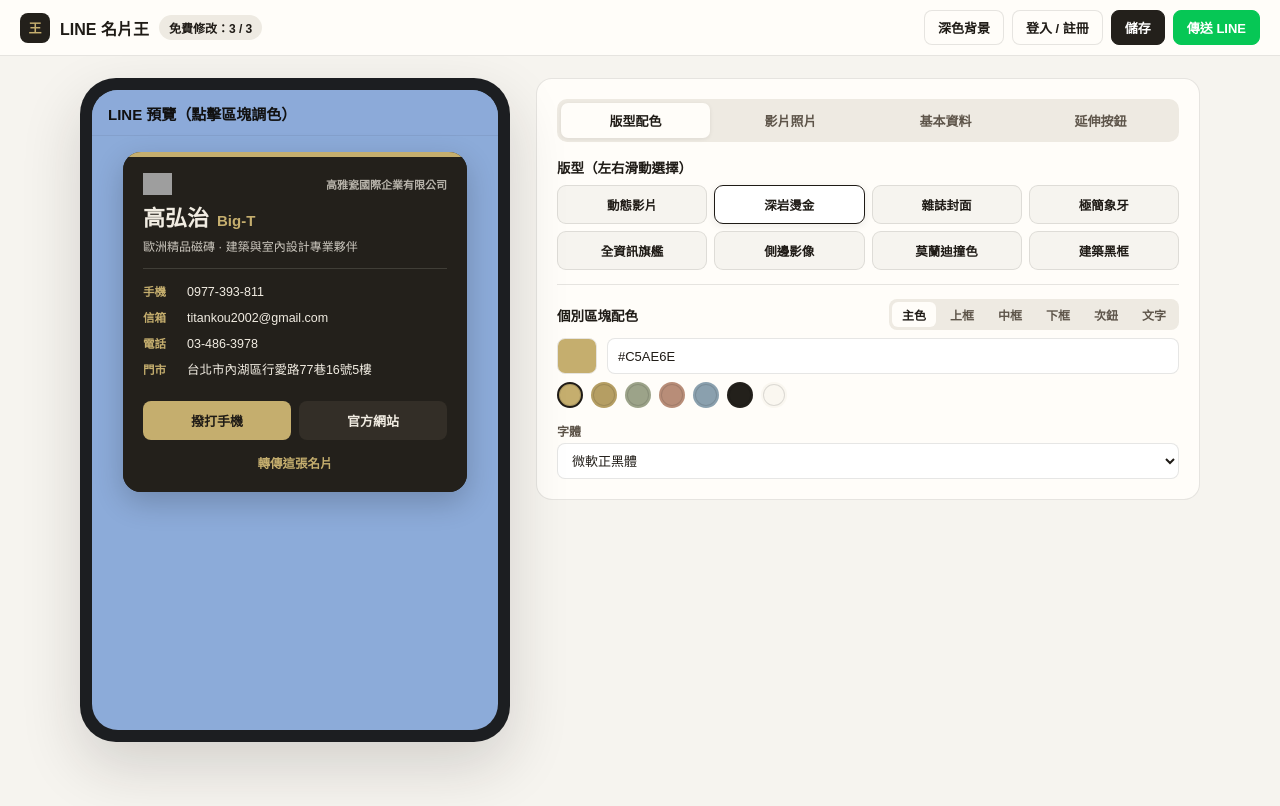
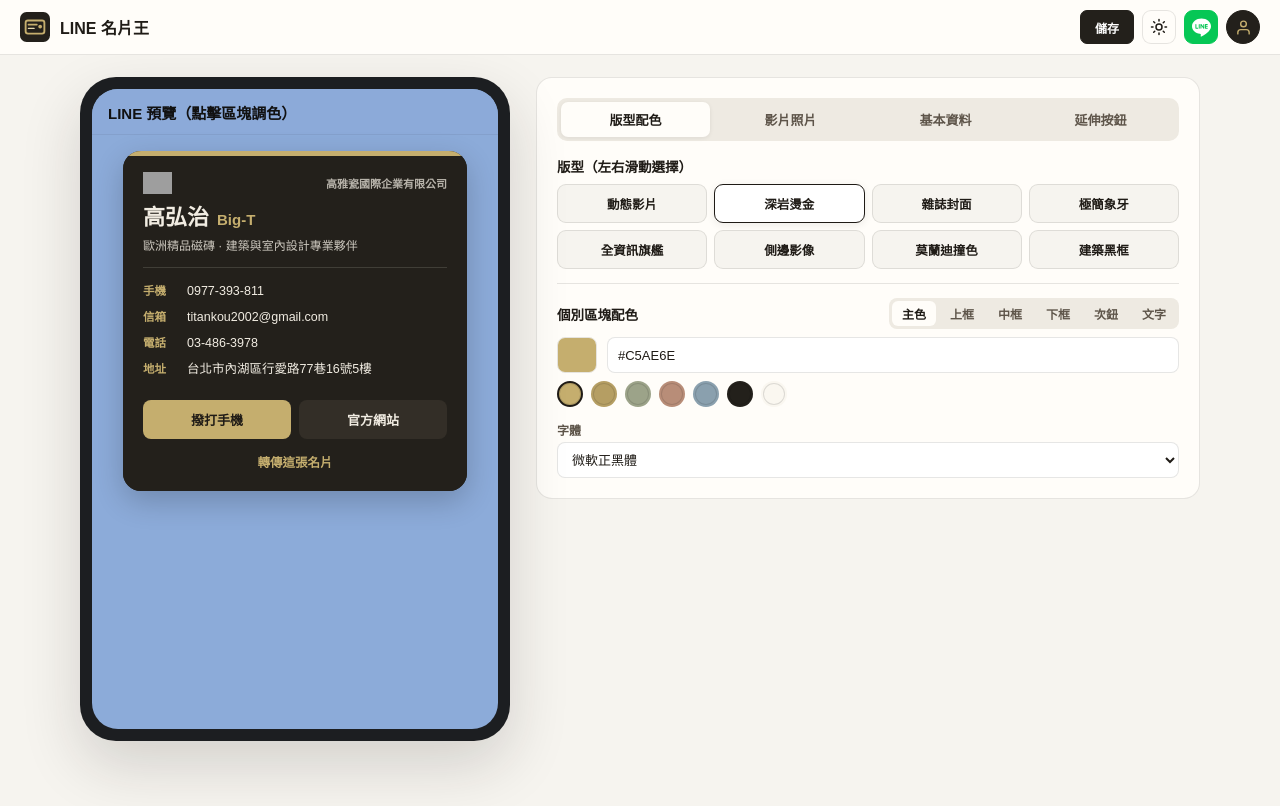
Before and after one commit to titankou2002/line-card-king, a plain HTML site: page web/index.html in a window 1280 px wide. Drawn offline with nearby package versions, Linux system fonts and the light colour scheme; grey boxes are pictures that could not be loaded.

Commit message:
feat: 頂部工具列圖示化與預設地址欄位

```diff
--- a/web/index.html
+++ b/web/index.html
@@ -86,6 +86,17 @@ window.CARD_KING_CONFIG = {
   .btn-line:hover { background: #05b04b; }
   .btn-danger { color: var(--err); border-color: rgba(180,65,47,0.3); }
   .btn-sm { padding: 5px 10px; font-size: 12px; border-radius: 7px; }
+
+  .icon-btn {
+    appearance: none; width: 34px; height: 34px; border-radius: 9px;
+    border: 1px solid var(--border); background: var(--surface); color: var(--t1);
+    display: inline-flex; align-items: center; justify-content: center; cursor: pointer;
+    transition: background 0.15s;
+  }
+  .icon-btn:hover { background: var(--raised); }
+  .icon-btn.line-ico { background: var(--line-green); border-color: var(--line-green); color: #fff; }
+  .icon-btn.line-ico:hover { background: #05b04b; }
+  .icon-btn.acct-ico { border-radius: 999px; background: #23201b; border-color: #23201b; color: var(--accent); font-size: 13px; font-weight: 700; }
 
   /* 主編輯區 */
   .stage {
@@ -315,15 +326,26 @@ window.CARD_KING_CONFIG = {
 
 <header class="topbar">
   <div class="topbar-title">
-    <span class="brand-mark">王</span>
+    <svg width="30" height="30" viewBox="0 0 64 64" aria-label="LINE 名片王 Logo">
+      <rect width="64" height="64" rx="14" fill="#23201B"/>
+      <rect x="12" y="18" width="40" height="28" rx="5" fill="none" stroke="#C5AE6E" stroke-width="4"/>
+      <line x1="18" y1="27" x2="36" y2="27" stroke="#C5AE6E" stroke-width="3.5" stroke-linecap="round"/>
+      <line x1="18" y1="35" x2="30" y2="35" stroke="#E8D9AD" stroke-width="3" stroke-linecap="round"/>
+      <circle cx="43" cy="31" r="4" fill="#C5AE6E"/>
+    </svg>
     <h1>LINE 名片王</h1>
-    <span class="quota-pill" id="editQuotaPill" style="cursor:pointer;" onclick="openDonateModal()">免費修改：3 / 3</span>
   </div>
   <div class="toolbar">
-    <button type="button" class="btn" id="btnTheme" onclick="toggleChatTheme()">深色背景</button>
-    <button type="button" class="btn" id="btnAuthOpen" onclick="openAuthModal()">登入 / 註冊</button>
-    <button type="button" class="btn btn-pri" id="btnSave" onclick="saveCard()">儲存</button>
-    <button type="button" class="btn btn-line" onclick="shareToLine()">傳送 LINE</button>
+    <button type="button" class="btn btn-pri btn-sm" id="btnSave" style="height:34px;padding:0 14px;" onclick="saveCard()">儲存</button>
+    <button type="button" class="icon-btn" id="btnTheme" title="切換深淺背景" onclick="toggleChatTheme()">
+      <svg id="icoTheme" width="18" height="18" viewBox="0 0 24 24" fill="none" stroke="currentColor" stroke-width="2" stroke-linecap="round" stroke-linejoin="round"><circle cx="12" cy="12" r="4"/><path d="M12 2v2M12 20v2M4.93 4.93l1.41 1.41M17.66 17.66l1.41 1.41M2 12h2M20 12h2M6.34 17.66l-1.41 1.41M19.07 4.93l-1.41 1.41"/></svg>
+    </button>
+    <button type="button" class="icon-btn line-ico" title="傳送到 LINE" onclick="shareToLine()">
+      <svg width="19" height="19" viewBox="0 0 24 24" fill="currentColor"><path d="M19.365 9.863c.349 0 .63.285.63.631 0 .345-.281.63-.63.63H17.61v1.125h1.755c.349 0 .63.283.63.63 0 .344-.281.629-.63.629h-2.386c-.345 0-.627-.285-.627-.629V8.108c0-.345.282-.63.63-.63h2.386c.346 0 .627.285.627.63 0 .349-.281.63-.63.63H17.61v1.125h1.755zm-3.855 3.016c0 .27-.174.51-.432.596-.064.021-.133.031-.199.031-.211 0-.391-.09-.51-.25l-2.443-3.317v2.94c0 .344-.279.629-.631.629-.346 0-.626-.285-.626-.629V8.108c0-.27.173-.51.43-.595.06-.023.136-.033.194-.033.195 0 .375.104.495.254l2.462 3.33V8.108c0-.345.282-.63.63-.63.345 0 .63.285.63.63v4.771zm-5.741 0c0 .344-.282.629-.631.629-.345 0-.627-.285-.627-.629V8.108c0-.345.282-.63.63-.63.346 0 .628.285.628.63v4.771zm-2.466.629H4.917c-.345 0-.63-.285-.63-.629V8.108c0-.345.285-.63.63-.63.348 0 .63.285.63.63v4.141h1.756c.348 0 .629.283.629.63 0 .344-.282.629-.629.629M24 10.314C24 4.943 18.615.572 12 .572S0 4.943 0 10.314c0 4.811 4.27 8.842 10.035 9.608.391.082.923.258 1.058.59.12.301.079.766.038 1.08l-.164 1.02c-.045.301-.24 1.186 1.049.645 1.291-.539 6.916-4.078 9.436-6.975C23.176 14.393 24 12.458 24 10.314"/></svg>
+    </button>
+    <button type="button" class="icon-btn acct-ico" id="btnAuthOpen" title="登入 / 註冊" onclick="openAuthModal()">
+      <svg width="17" height="17" viewBox="0 0 24 24" fill="none" stroke="currentColor" stroke-width="2" stroke-linecap="round" stroke-linejoin="round"><path d="M20 21v-2a4 4 0 0 0-4-4H8a4 4 0 0 0-4 4v2"/><circle cx="12" cy="7" r="4"/></svg>
+    </button>
   </div>
 </header>
 
@@ -571,7 +593,7 @@ function defaultState() {
       { label: "手機", value: "0977-393-811" },
       { label: "信箱", value: "titankou2002@gmail.com" },
       { label: "電話", value: "03-486-3978" },
-      { label: "門市", value: "台北市內湖區行愛路77巷16號5樓" }
+      { label: "地址", value: "台北市內湖區行愛路77巷16號5樓" }
     ],
     oaOn: false, oaId: "", mailBtnOn: false,
     igOn: false, igId: "", fbOn: false, fbId: "", thOn: false, thId: ""
@@ -580,7 +602,7 @@ function defaultState() {
 
 let state = (function () {
   try {
-    const raw = localStorage.getItem("ck_state_v6");
+    const raw = localStorage.getItem("ck_state_v7");
     if (raw) return Object.assign(defaultState(), JSON.parse(raw));
   } catch (e) {}
   return defaultState();
@@ -592,6 +614,7 @@ function getContrast(hex) { const h = hex.replace("#",""); return (parseInt(h.sl
 
 function updateEditQuotaUI() {
   const pill = document.getElementById("editQuotaPill");
+  if (!pill) return;
   if (profile && profile.donated) {
     pill.textContent = "已贊助 · 無限修改";
     return;
@@ -789,7 +812,7 @@ async function saveCard() {
   if (localEditUsed >= 3) { openDonateModal(); return; }
   localEditUsed++;
   localStorage.setItem("ck_local_edit_used", String(localEditUsed));
-  localStorage.setItem("ck_state_v6", JSON.stringify(state));
+  localStorage.setItem("ck_state_v7", JSON.stringify(state));
   updateEditQuotaUI();
   toast("已儲存");
 }
@@ -826,7 +849,9 @@ async function initSession() {
   const { data } = await sb.auth.getSession();
   session = data.session;
   if (!session) return;
-  document.getElementById("btnAuthOpen").textContent = session.user.email.split("@")[0];
+  const acctBtn = document.getElementById("btnAuthOpen");
+  acctBtn.textContent = (session.user.email || "U").slice(0, 1).toUpperCase();
+  acctBtn.title = session.user.email;
   const { data: prof } = await sb.from("card_profiles").select("*").eq("id", session.user.id).single();
   if (prof) {
     profile = prof;
@@ -985,7 +1010,10 @@ function renderInputs() {
 function toggleChatTheme() {
   const s = document.getElementById("phoneScreen");
   const d = s.classList.toggle("dark-chat");
-  document.getElementById("btnTheme").textContent = d ? "淺色背景" : "深色背景";
+  const btn = document.getElementById("btnTheme");
+  btn.innerHTML = d
+    ? '<svg width="17" height="17" viewBox="0 0 24 24" fill="none" stroke="currentColor" stroke-width="2" stroke-linecap="round" stroke-linejoin="round"><path d="M21 12.79A9 9 0 1 1 11.21 3 7 7 0 0 0 21 12.79z"/></svg>'
+    : '<svg width="18" height="18" viewBox="0 0 24 24" fill="none" stroke="currentColor" stroke-width="2" stroke-linecap="round" stroke-linejoin="round"><circle cx="12" cy="12" r="4"/><path d="M12 2v2M12 20v2M4.93 4.93l1.41 1.41M17.66 17.66l1.41 1.41M2 12h2M20 12h2M6.34 17.66l-1.41 1.41M19.07 4.93l-1.41 1.41"/></svg>';
 }
 
 function shareToLine() {
```
